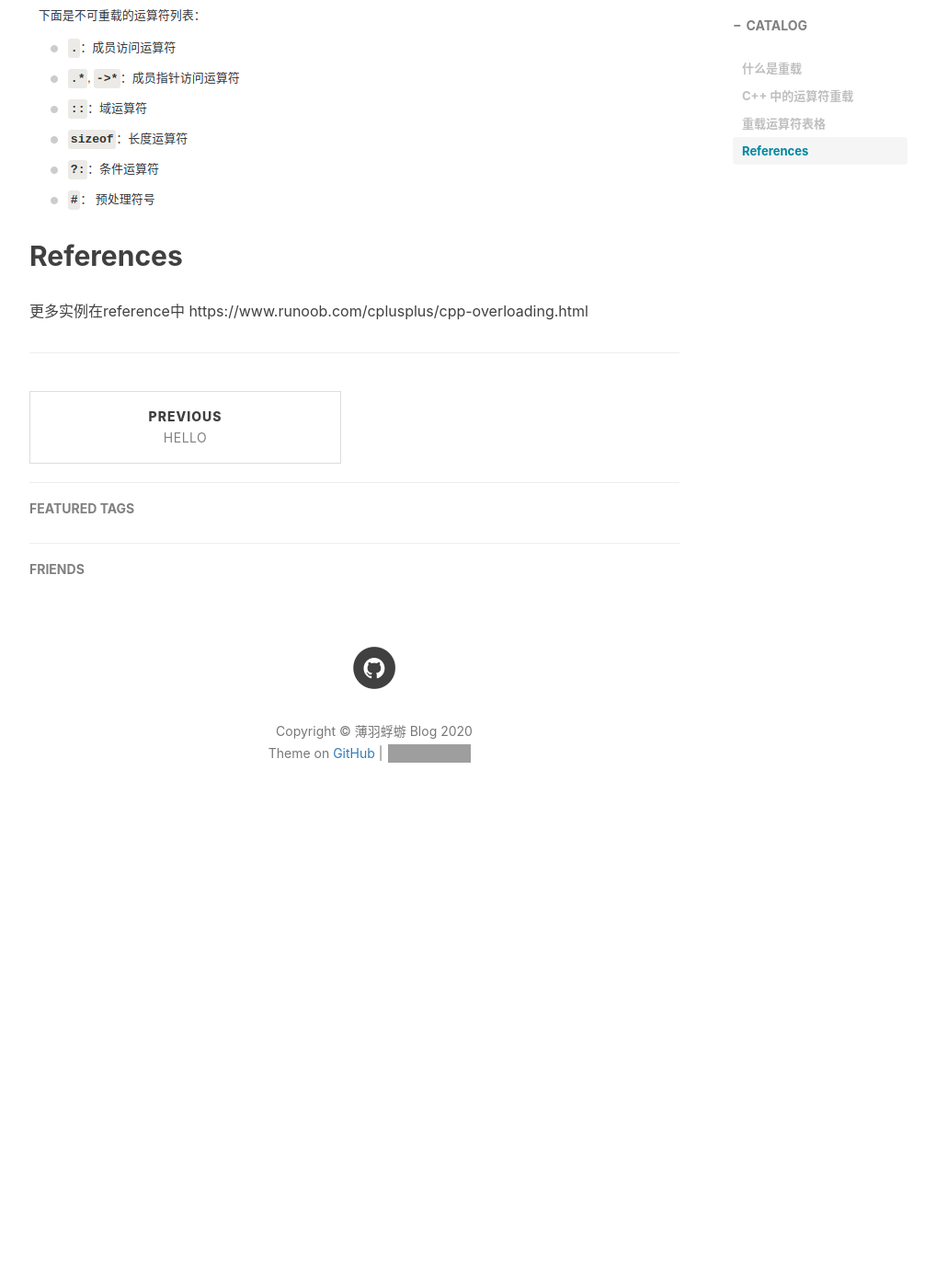
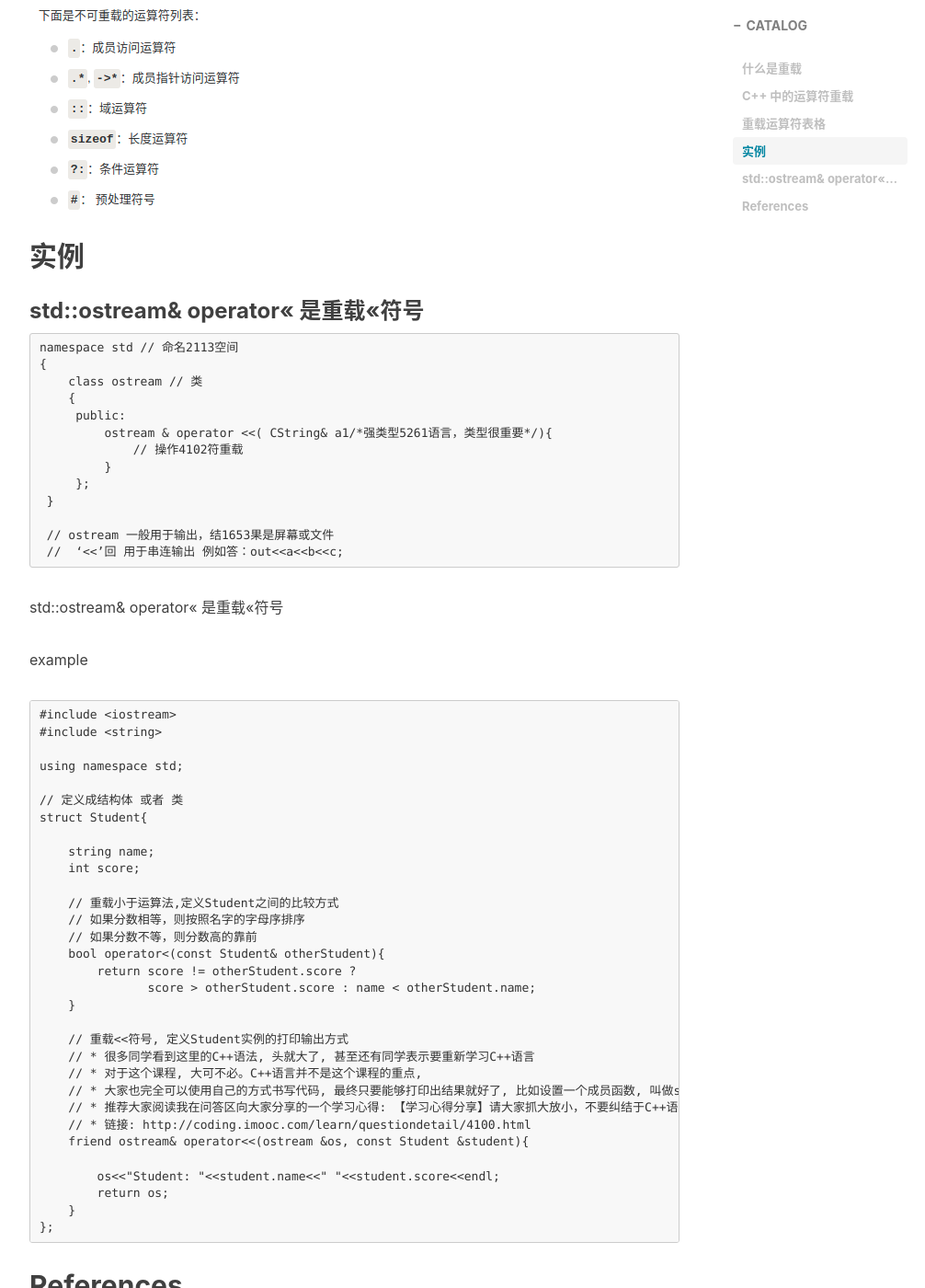
Before and after one commit to baoyufuyou/baoyufuyou.github.io, a Jekyll site: the page built from _posts/2020-03-06-C++运算符重载-2020.md, in a window 1280 px wide and 1400 px high, scrolled down 3412 px. Shown: the whole window at 92% size, without its empty margins (233-1239 px from the left). Built offline with Jekyll 4.4.1, drawn with Linux system fonts in a browser that asks for light colours; nearby versions of some CDN libraries; comment, search, counter and statistics services are not loaded; before the commit the page ends 4335 px from its top, so only the background shows below that; grey boxes are pictures that could not be loaded.

Commit message:
Update 2020-03-06-C++运算符重载-2020.md

````diff
--- a/_posts/2020-03-06-C++运算符重载-2020.md
+++ b/_posts/2020-03-06-C++运算符重载-2020.md
@@ -116,6 +116,59 @@ Volume of Box3 : 5400
 ```
 ### 重载运算符表格
 ![重载运算符表格](/img/algorithm/重载运算符.png)
+## 实例
+### std::ostream& operator<< 是重载<<符号
+```
+namespace std // 命名2113空间
+{
+    class ostream // 类
+    {
+     public:
+         ostream & operator <<( CString& a1/*强类型5261语言，类型很重要*/){
+             // 操作4102符重载
+         }
+     };
+ }
+
+ // ostream 一般用于输出，结1653果是屏幕或文件
+ //  ‘<<’回 用于串连输出 例如答：out<<a<<b<<c;
+```
+std::ostream& operator<< 是重载<<符号
+
+example
+```
+#include <iostream>
+#include <string>
+
+using namespace std;
+
+// 定义成结构体 或者 类
+struct Student{
+
+    string name;
+    int score;
+
+    // 重载小于运算法,定义Student之间的比较方式
+    // 如果分数相等，则按照名字的字母序排序
+    // 如果分数不等，则分数高的靠前
+    bool operator<(const Student& otherStudent){
+        return score != otherStudent.score ?
+               score > otherStudent.score : name < otherStudent.name;
+    }
+
+    // 重载<<符号, 定义Student实例的打印输出方式
+    // * 很多同学看到这里的C++语法, 头就大了, 甚至还有同学表示要重新学习C++语言
+    // * 对于这个课程, 大可不必。C++语言并不是这个课程的重点,
+    // * 大家也完全可以使用自己的方式书写代码, 最终只要能够打印出结果就好了, 比如设置一个成员函数, 叫做show()...
+    // * 推荐大家阅读我在问答区向大家分享的一个学习心得: 【学习心得分享】请大家抓大放小，不要纠结于C++语言的语法细节
+    // * 链接: http://coding.imooc.com/learn/questiondetail/4100.html
+    friend ostream& operator<<(ostream &os, const Student &student){
+
+        os<<"Student: "<<student.name<<" "<<student.score<<endl;
+        return os;
+    }
+};
+```
 
 ## References
 更多实例在reference中
````
